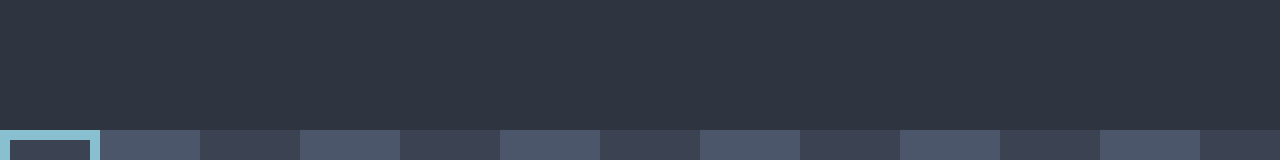
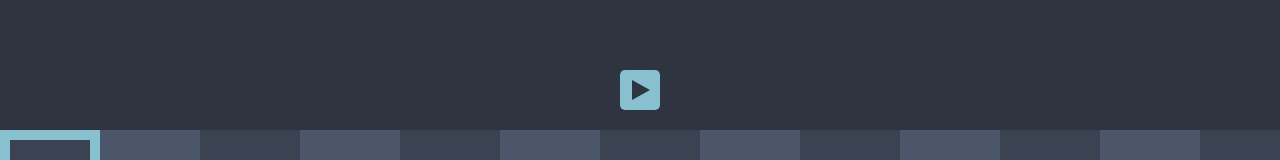
Before and after one commit to rodrigohpalmeirim/automaton-simulator, a React (Create React App) app: page / in a window 1280 px wide. Shown: the part 570-730 px from the top of the page. Built offline with nearby package versions, Linux system fonts and the light colour scheme.

Commit message:
add run logic

```diff
--- a/src/App.css
+++ b/src/App.css
@@ -81,3 +81,22 @@
   border: 10px solid #88C0D0;
   pointer-events: none;
 }
+
+.button {
+  position: absolute;
+  height: 40px;
+  width: 40px;
+  background-color: #88C0D0;
+  border-radius: 5px;
+  cursor: pointer;
+  transition: .2s;
+}
+.button:hover {
+  transform: scale(1.05);
+  box-shadow: 0px 0px 10px rgba(0, 0, 0, 0.5);
+}
+.button:active {
+  transition: .05s;
+  transform: scale(1);
+  box-shadow: none;
+}
--- a/src/App.js
+++ b/src/App.js
@@ -34,6 +34,7 @@ export default class App extends Component {
       tapeHeight: 100,
       focusedCharId: this.startCharId,
       running: false,
+      state: "q0",
     }
 
     this.nodes = {
@@ -352,6 +353,35 @@ export default class App extends Component {
     }
   }
 
+  run() {
+    this.setState({ running: true });
+    this.interval = setInterval(() => {
+      for (const char in this.nodes[this.state.state].connections) {
+        if (char === this.chars[this.state.focusedCharId]) {
+          const connection = this.nodes[this.state.state].connections[char];
+          this.chars[this.state.focusedCharId] = connection.replaceChar;
+          try {
+            document.querySelector("#tape input[num='"+this.state.focusedCharId+"']").value = connection.replaceChar;
+          } catch (e) {}
+          switch (connection.move) {
+            case "L":
+              this.setState({focusedCharId: this.state.focusedCharId-1});
+              break;
+            case "R":
+              this.setState({focusedCharId: this.state.focusedCharId+1});
+              break;
+          }
+          this.setState({state: connection.node});
+        }
+      }
+    }, 1000);
+  }
+
+  stop() {
+    clearInterval(this.interval);
+    this.setState({ running: false });
+  }
+
   render() {
     return (
       <div className="App">
@@ -379,7 +409,7 @@ export default class App extends Component {
             {
               Object.keys(this.chars).map((id) => {
                 if (-this.tapePos < this.state.tapeHeight * (Number(id) + 1) && window.innerWidth > this.state.tapeHeight * (Number(id)) + this.tapePos) {
-                  return (<input key={id} style={{
+                  return (<input key={id} num={id} style={{
                     height: this.state.tapeHeight,
                     width: this.state.tapeHeight,
                     backgroundColor: id % 2 ? "#4C566A" : "#3B4252",
@@ -399,6 +429,20 @@ export default class App extends Component {
               transition: this.state.running ? ".5s" : "0s",
             }} />
           </div>
+          {this.state.running ? (
+            <div className="button" style={{ bottom: this.state.tapeHeight + 20 }} onClick={() => this.stop()}>
+              <svg width="100%" height="100%">
+                <polygon points={"12,12 28,12 28,28 12,28"} fill="#2E3440" />
+              </svg>
+            </div>
+          ) : (
+              <div className="button" style={{ bottom: this.state.tapeHeight + 20 }} onClick={() => this.run()}>
+                <svg width="100%" height="100%">
+                  <polygon points={"12,10 30,20 12,30"} fill="#2E3440" />
+                </svg>
+              </div>
+            )
+          }
           {this.state.editingConnection && (
             <form id="connection-box" style={{ left: this.arrowCenter.x, top: this.arrowCenter.y }}>
               <input className="connection-input" type="text" name="char" maxLength="1" autoFocus onInput={(event) => event.target.nextElementSibling.focus()} /> → <input className="connection-input" type="text" name="replaceChar" maxLength="1" onInput={(event) => event.target.nextElementSibling.focus()} />, <input className="connection-input" type="text" name="move" maxLength="1" />
```
